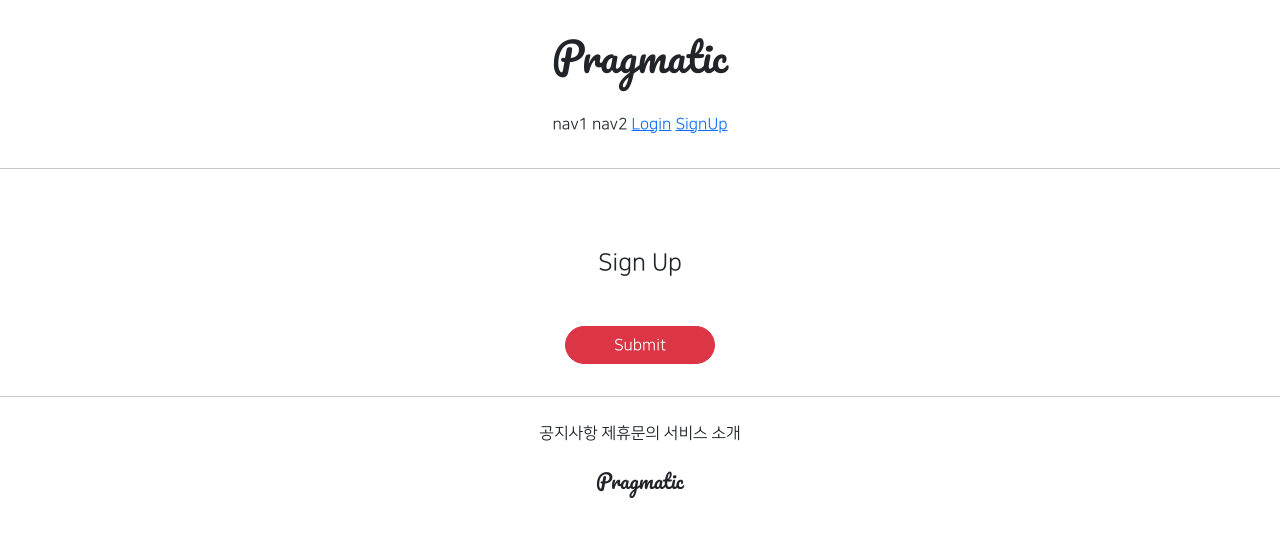
After one commit to tae00909/gis_2, a Django app: page /account/delete/1 in a window 1280 px wide. The commit adds this page. Shown: the top 537 px of the page. Run offline with Django 3.2, Linux system fonts and the light colour scheme; tables that the repository leaves empty hold one stand-in row (values such as "Sample post"); parts of the project's set-up code (start-up, migrations or seed data) failed here and were passed over; some libraries are stand-ins or nearby versions.

Commit message:
7/20 3ban class commit 3

```diff
--- /dev/null
+++ b/accountapp/templates/accountapp/delete.html
@@ -0,0 +1,19 @@
+{% extends 'base.html' %}
+{% block content %}
+
+    <div class="text-center mw-500 m-auto">
+        <div class="mt-5">
+            <h4>Sign Up</h4>
+        </div>
+        <div>
+            <form action="{% url 'accountapp:delete' pk=target_user.pk %}" method="post">
+                {% csrf_token %}
+                <div class="mt-5">
+                    <input type="submit" class="btn btn-danger rounded-pill px-5">
+                </div>
+            </form>
+        </div>
+    </div>
+
+
+{% endblock %}
--- a/accountapp/templates/accountapp/detail.html
+++ b/accountapp/templates/accountapp/detail.html
@@ -14,6 +14,11 @@
                 Update Info
             </a>
         </div>
+        <div>
+            <a href="{% url 'accountapp:delete' pk=target_user.pk %}">
+                Quit
+            </a>
+        </div>
     </div>
 
 
--- a/accountapp/urls.py
+++ b/accountapp/urls.py
@@ -1,7 +1,7 @@
 from django.contrib.auth.views import LoginView, LogoutView
 from django.urls import path
 
-from accountapp.views import hello_world, AccountCreateView, AccountDetailView, AccountUpdateView
+from accountapp.views import hello_world, AccountCreateView, AccountDetailView, AccountUpdateView, AccountDeleteView
 
 #실제 주소를 안적어도 accountapp으로 바로 라우팅 하기 위해 썼음
 app_name = 'accountapp'
@@ -14,10 +14,8 @@ urlpatterns = [
 
     path('logout/', LogoutView.as_view(), name='logout'),
 
-
     path('create/', AccountCreateView.as_view(), name='create'),
-
     path('detail/<int:pk>', AccountDetailView.as_view(), name='detail'),
-
-    path('update/<int:pk>', AccountUpdateView.as_view(), name='update')
+    path('update/<int:pk>', AccountUpdateView.as_view(), name='update'),
+    path('delete/<int:pk>', AccountDeleteView.as_view(), name='delete'),
 ]
--- a/accountapp/views.py
+++ b/accountapp/views.py
@@ -5,7 +5,7 @@ from django.shortcuts import render
 
 # Create your views here.
 from django.urls import reverse, reverse_lazy
-from django.views.generic import CreateView, DetailView, UpdateView
+from django.views.generic import CreateView, DetailView, UpdateView, DeleteView
 
 from accountapp.models import NewModel
 
@@ -44,3 +44,9 @@ class AccountUpdateView(UpdateView):
     context_object_name = 'target_user'
     success_url = reverse_lazy('accountapp:hello_world')
     template_name ='accountapp/update.html'
+
+class AccountDeleteView(DeleteView):
+    model = User
+    context_object_name = 'target_user'
+    success_url = reverse_lazy('accountapp:hello_world')
+    template_name = 'accountapp/delete.html'
```
